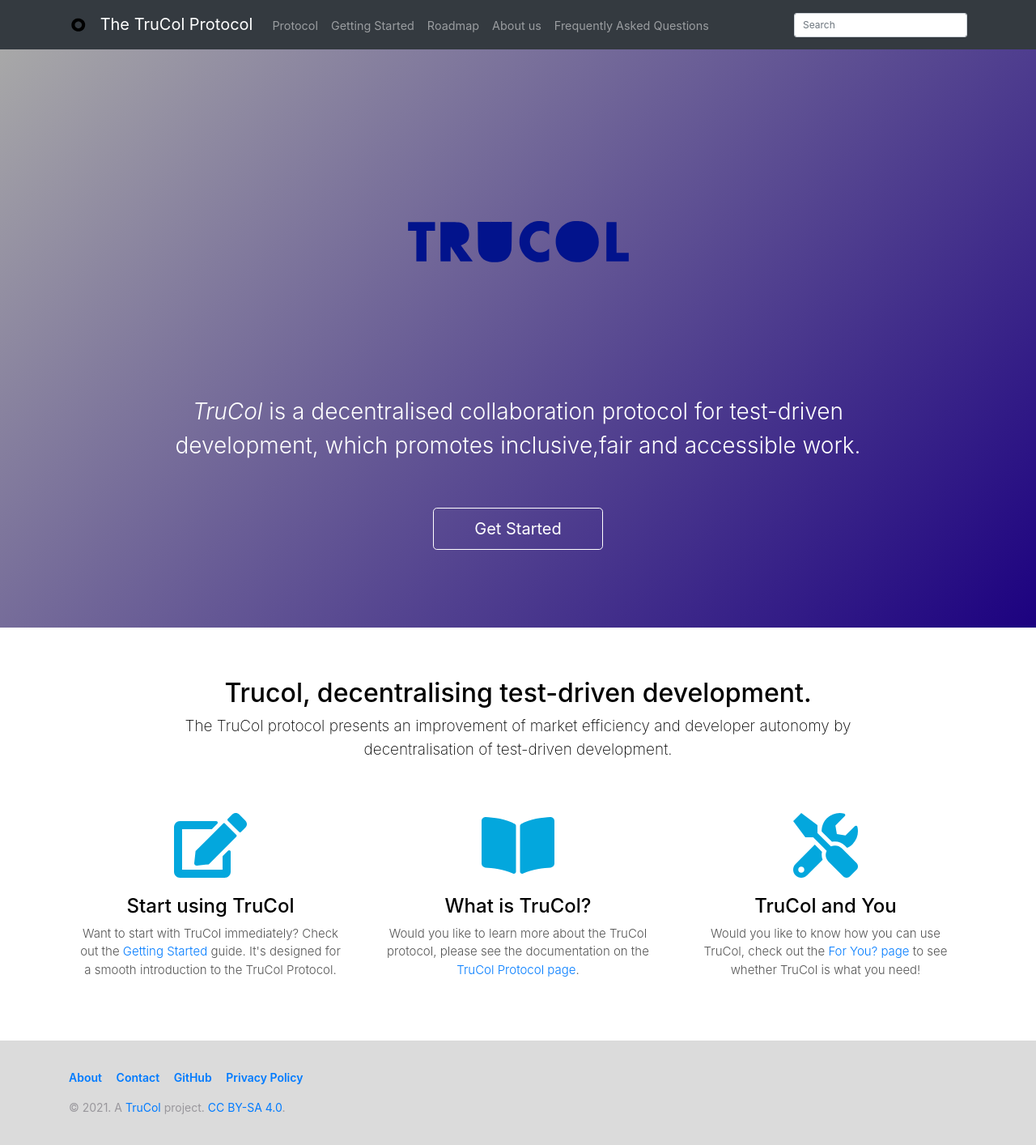
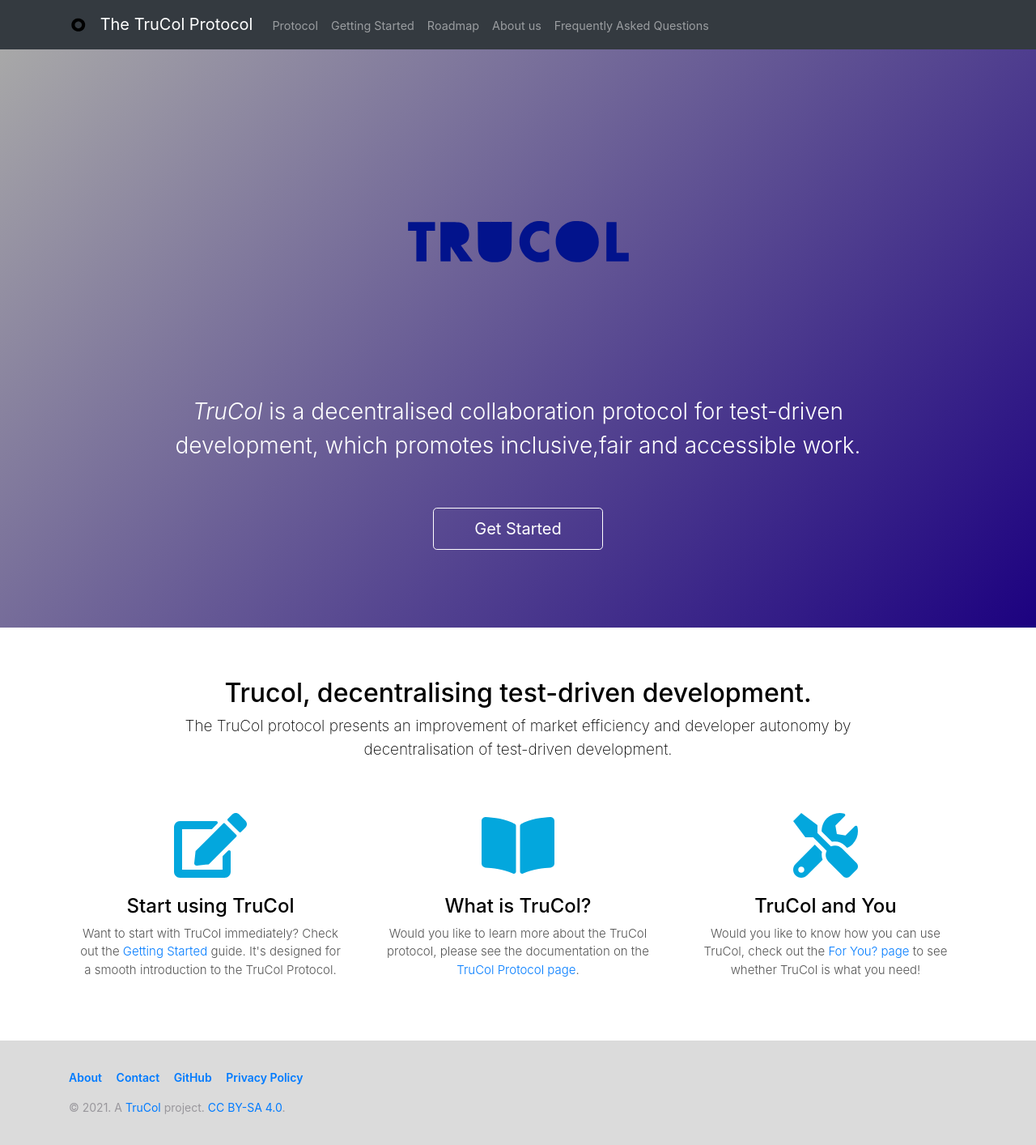
Before and after one commit to TruCol/TruCol.github.io, a Jekyll site: the page built from index.html, in a window 1280 px wide. Shown: the whole page at 81% size. Built offline with Jekyll 4.4.1, drawn with Linux system fonts in a browser that asks for light colours; comment, search, counter and statistics services are not loaded.

Commit message:
Remove search for now

```diff
--- a/_includes/nav.html
+++ b/_includes/nav.html
@@ -16,8 +16,5 @@
         <a class="nav-item nav-link {% if page.title == 'Frequently Asked Questions'%} active{% endif %}" href="/faq/">Frequently Asked Questions</a>
       </div>
     </div>
-    <form class="form-inline d-none d-lg-inline-block mt-2 mt-md-0">
-      <input type="text" class="form-control" id="search-input" placeholder="Search" style="margin-top:0">
-    </form>
   </div>
 </nav>
```
